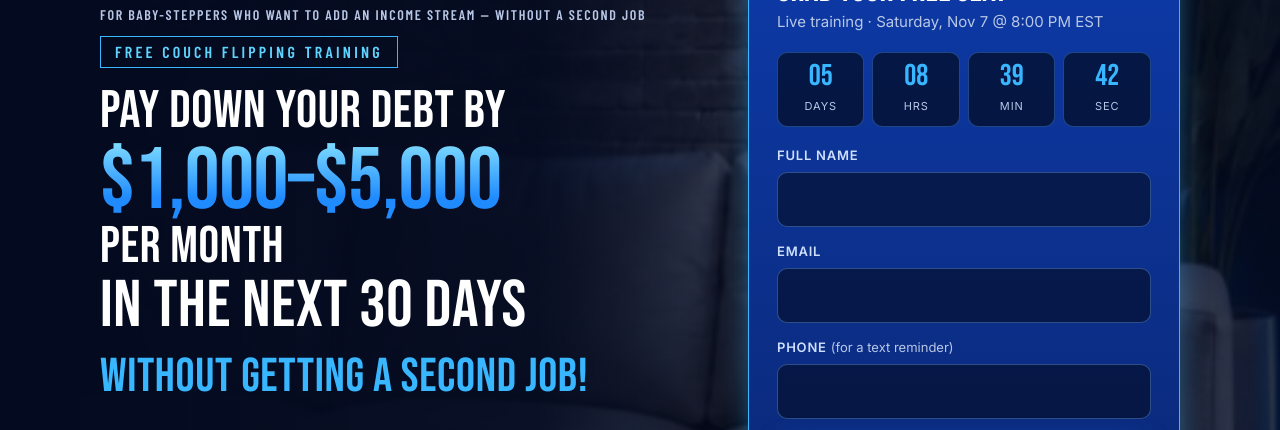
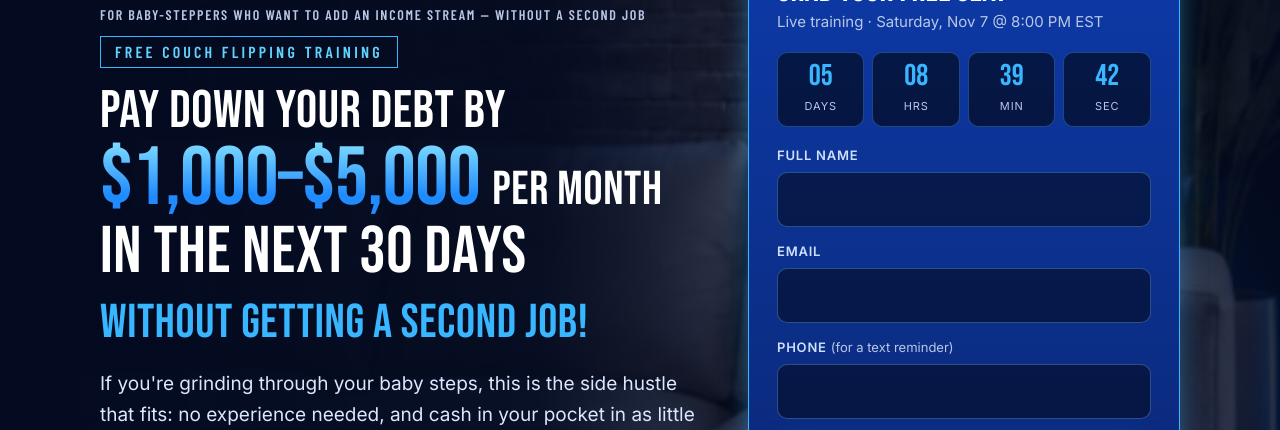
Before and after one commit to consultwithdylan-png/cfa-workshop, a plain HTML site: page index.html in a window 1280 px wide. Shown: the part 140-570 px from the top of the page. Drawn offline with nearby package versions, Linux system fonts and the light colour scheme.

Commit message:
Headline: fit per month on amount line

```diff
--- a/styles.css
+++ b/styles.css
@@ -216,6 +216,6 @@ footer .bottom{text-align:center;margin-top:24px}
 @media (max-width:860px){.panel-head.dup{display:none}}
 
 /* headline v3: amount + "per month" on one line */
-.hero h1 .amtline{display:flex;flex-wrap:wrap;align-items:baseline;column-gap:.28em;margin:.06em 0 .04em}
-.hero h1 .amtline .amt{display:inline;font-size:1.32em;margin:0}
-.hero h1 .amtline .pm{font-size:.78em}
+.hero h1 .amtline{display:flex;flex-wrap:wrap;align-items:baseline;column-gap:.18em;margin:.06em 0 .04em}
+.hero h1 .amtline .amt{display:inline;font-size:1.25em;margin:0}
+.hero h1 .amtline .pm{font-size:.72em}
```
